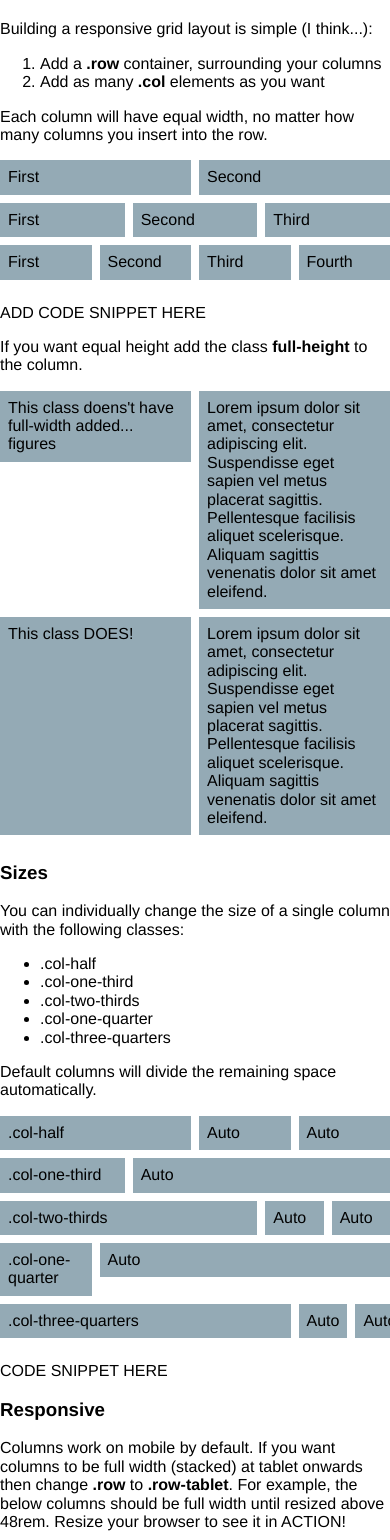
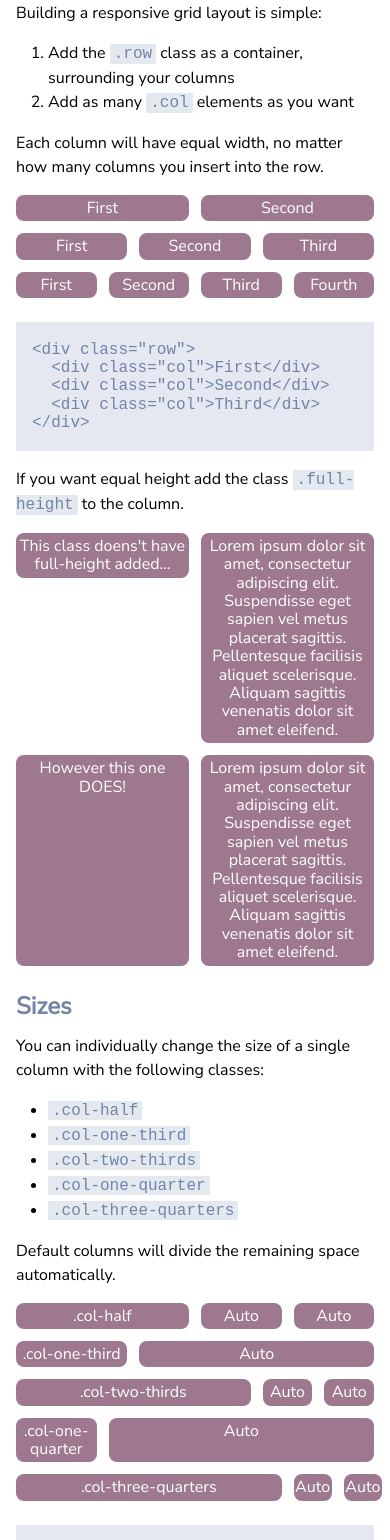
Before and after one commit to Makezi/not-another-grid, a website built with webpack: page src/index.html in a window 390 px wide. Shown: the part 147-1687 px from the top of the page. Built offline with nearby package versions, Linux system fonts and the light colour scheme.

Commit message:
Apply more styling polish

```diff
--- a/src/index.html
+++ b/src/index.html
@@ -4,229 +4,262 @@
   <meta charset="UTF-8">
   <meta name="viewport" content="width=device-width, initial-scale=1.0">
   <meta http-equiv="X-UA-Compatible" content="ie=edge">
-  <title>Not Another Grid!</title>
+  <link href="https://fonts.googleapis.com/css?family=Nunito+Sans" rel="stylesheet">
+  <title>Not Another Grid</title>
 </head>
 <body>
 
-  <header>
-    <div class="container-fluid">
-      <h1>NOT ANOTHER GRID</h1>
-      <h2>A grid made using CSS flexbox</h2>
+  <header class="header">
+    <div class="container">
+      <h1 class="header__title">Not Another Grid</h1>
+      <h2 class="header__subtitle">Just another CSS grid made using flexbox</h2>
     </div>
   </header>
 
-  <main>
+  <main class="content">
     <div class="container">
-      <section>
-        <h3>Basics</h3>
-        <p>Building a responsive grid layout is simple (I think...):</p>
-        <ol>
-          <li>Add a <strong>.row</strong> container, surrounding your columns</li>
-          <li>Add as many <strong>.col</strong> elements as you want</li>
+      <section class="section">
+        <h3 class="section__title">Basics</h3>
+        <p class="section__info">Building a responsive grid layout is simple:</p>
+
+        <ol class="section__list">
+          <li class="section__list--item">Add the <code class="code">.row</code> class as a container, surrounding your columns</li>
+          <li class="section__list--item">Add as many <code class="code">.col</code> elements as you want</li>
         </ol>
-        <p>Each column will have equal width, no matter how many columns you insert into the row.</p>
 
+        <p class="section__info">Each column will have equal width, no matter how many columns you insert into the row.</p>
+        <div class="griddemo">
             <div class="row">
               <div class="col">
-            <div class="info">First</div>
+                <div class="griddemo__col">First</div>
               </div>
               <div class="col">
-            <div class="info">Second</div>
+                <div class="griddemo__col">Second</div>
               </div>
             </div>
 
             <div class="row">
               <div class="col">
-            <div class="info">First</div>
+                <div class="griddemo__col">First</div>
               </div>
               <div class="col">
-            <div class="info">Second</div>
+                <div class="griddemo__col">Second</div>
               </div>
               <div class="col">
-            <div class="info">Third</div>
+                <div class="griddemo__col">Third</div>
               </div>
             </div>
 
             <div class="row">
               <div class="col">
-            <div class="info">First</div>
+                <div class="griddemo__col">First</div>
               </div>
               <div class="col">
-            <div class="info">Second</div>
+                <div class="griddemo__col">Second</div>
               </div>
               <div class="col">
-            <div class="info">Third</div>
+                <div class="griddemo__col">Third</div>
               </div>
               <div class="col">
-            <div class="info">Fourth</div>
+                <div class="griddemo__col">Fourth</div>
               </div>
             </div>
+<pre class="griddemo__pre">
+<code>
+&lt;div class="row"&gt;
+  &lt;div class="col"&gt;First&lt;/div&gt;
+  &lt;div class="col"&gt;Second&lt;/div&gt;
+  &lt;div class="col"&gt;Third&lt;/div&gt;
+&lt;/div&gt;
+</code>
+</pre>
+        </div>
+        <p class="section__info">If you want equal height add the class <code class="code">.full-height</code> to the column.</p>
 
-        <p>ADD CODE SNIPPET HERE</p>
-
-        <p>If you want equal height add the class <strong>full-height</strong> to the column.</p>
-
+        <div class="griddemo">
           <div class="row">
             <div class="col">
-            <div class="info">This class doens't have full-width added... figures</div>
+              <div class="griddemo__col">This class doens't have full-height added...</div>
             </div>
             <div class="col">
-            <div class="info">Lorem ipsum dolor sit amet, consectetur adipiscing elit. Suspendisse eget sapien vel metus placerat sagittis. Pellentesque facilisis aliquet scelerisque. Aliquam sagittis venenatis dolor sit amet eleifend.</div>
+              <div class="griddemo__col">Lorem ipsum dolor sit amet, consectetur adipiscing elit. Suspendisse eget sapien vel metus placerat sagittis. Pellentesque facilisis aliquet scelerisque. Aliquam sagittis venenatis dolor sit amet eleifend.</div>
             </div>
           </div>
 
           <div class="row">
             <div class="col full-height">
-            <div class="info">This class DOES!</div>
+              <div class="griddemo__col">However this one DOES!</div>
             </div>
             <div class="col full-height">
-            <div class="info">Lorem ipsum dolor sit amet, consectetur adipiscing elit. Suspendisse eget sapien vel metus placerat sagittis. Pellentesque facilisis aliquet scelerisque. Aliquam sagittis venenatis dolor sit amet eleifend.</div>
+              <div class="griddemo__col">Lorem ipsum dolor sit amet, consectetur adipiscing elit. Suspendisse eget sapien vel metus placerat sagittis. Pellentesque facilisis aliquet scelerisque. Aliquam sagittis venenatis dolor sit amet eleifend.</div>
+            </div>
           </div>
         </div>
       </section>
 
-      <section>
-        <h3>Sizes</h3>
-        <p>You can individually change the size of a single column with the following classes:</p>
-        <ul>
-          <li>.col-half</li>
-          <li>.col-one-third</li>
-          <li>.col-two-thirds</li>
-          <li>.col-one-quarter</li>
-          <li>.col-three-quarters</li>
+      <section class="section">
+        <h3 class="section__title">Sizes</h3>
+        <p class="section__info">You can individually change the size of a single column with the following classes:</p>
+
+        <ul class="section__list">
+          <li class="section__list--item"><code class="code">.col-half</code></li>
+          <li class="section__list--item"><code class="code">.col-one-third</code></li>
+          <li class="section__list--item"><code class="code">.col-two-thirds</code></li>
+          <li class="section__list--item"><code class="code">.col-one-quarter</code></li>
+          <li class="section__list--item"><code class="code">.col-three-quarters</code></li>
         </ul>
-        <p>Default columns will divide the remaining space automatically.</p>
 
+        <p class="section__info">Default columns will divide the remaining space automatically.</p>
+
+        <div class="griddemo">
           <div class="row">
-          <div class="col-half">
-            <div class="info">.col-half</div>
+            <div class="col-half full-height">
+              <div class="griddemo__col">.col-half</div>
             </div>
-          <div class="col">
-            <div class="info">Auto</div>
+            <div class="col full-height">
+              <div class="griddemo__col">Auto</div>
             </div>
-          <div class="col">
-            <div class="info">Auto</div>
+            <div class="col full-height">
+              <div class="griddemo__col">Auto</div>
             </div>
           </div>
 
           <div class="row">
-          <div class="col-one-third">
-            <div class="info">.col-one-third</div>
+            <div class="col-one-third full-height">
+              <div class="griddemo__col">.col-one-third</div>
             </div>
-          <div class="col">
-            <div class="info">Auto</div>
+            <div class="col full-height">
+              <div class="griddemo__col">Auto</div>
             </div>
           </div>
 
           <div class="row">
-          <div class="col-two-thirds">
-            <div class="info">.col-two-thirds</div>
+            <div class="col-two-thirds full-height">
+              <div class="griddemo__col">.col-two-thirds</div>
             </div>
-          <div class="col">
-            <div class="info">Auto</div>
+            <div class="col full-height">
+              <div class="griddemo__col">Auto</div>
             </div>
-          <div class="col">
-            <div class="info">Auto</div>
+            <div class="col full-height">
+              <div class="griddemo__col">Auto</div>
             </div>
           </div>
 
           <div class="row">
-          <div class="col-one-quarter">
-            <div class="info">.col-one-quarter</div>
+            <div class="col-one-quarter full-height">
+              <div class="griddemo__col">.col-one-quarter</div>
             </div>
-          <div class="col">
-            <div class="info">Auto</div>
+            <div class="col full-height">
+              <div class="griddemo__col">Auto</div>
             </div>
           </div>
 
           <div class="row">
-          <div class="col-three-quarters">
-            <div class="info">.col-three-quarters</div>
+            <div class="col-three-quarters full-height">
+              <div class="griddemo__col">.col-three-quarters</div>
             </div>
-          <div class="col">
-            <div class="info">Auto</div>
+            <div class="col full-height">
+              <div class="griddemo__col">Auto</div>
             </div>
-          <div class="col">
-            <div class="info">Auto</div>
+            <div class="col full-height">
+              <div class="griddemo__col">Auto</div>
+            </div>
+          </div>
+        </div>
+<pre class="griddemo__pre">
+<code>
+&lt;div class="row"&gt;
+  &lt;div class="col-two-thirds"&gt;.col-two-thirds&lt;/div&gt;
+  &lt;div class="col"&gt;Auto&lt;/div&gt;
+  &lt;div class="col"&gt;Auto&lt;/div&gt;
+&lt;/div&gt;
+</code>
+</pre>
+      </section>
+
+      <section class="section">
+        <h3 class="section__title">Responsive</h3>
+        <p class="section__info">Columns work on mobile by default. If you want columns to be full width (stacked) at tablet onwards then change <code class="code">.row</code> to <code class="code">.row-tablet</code>. For example, the below columns should be full width until resized above 48rem. Resize your browser to see it in ACTION!</p>
+
+        <div class="griddemo">
+          <div class="row-tablet">
+            <div class="col-half">
+              <div class="griddemo__col">.row-tablet / .col-half</div>
+            </div>
+            <div class="col-half">
+              <div class="griddemo__col">.row-tablet / .col-half</div>
+            </div>
           </div>
         </div>
 
-        <p>CODE SNIPPET HERE</p>
-      </section>
+        <p class="section__info">Again, if you only want columns on desktop (or wide-desktop), you can use either <code class="code">.row-desktop</code> or <code class="code">.row-wide-destkop</code>.</p>
 
-      <section>
-        <h3>Responsive</h3>
-        <p>Columns work on mobile by default. If you want columns to be full width (stacked) at tablet onwards then change <strong>.row</strong> to <strong>.row-tablet</strong>. For example, the below columns should be full width until resized above 48rem. Resize your browser to see it in ACTION!</p>
-
-        <div class="row-tablet">
-          <div class="col-half">
-            <div class="info">.row-tablet / .col-half</div>
-          </div>
-          <div class="col-half">
-            <div class="info">.row-tablet / .col-half</div>
-          </div>
-        </div>
-
-        <p>Again, if you only want columns on desktop (or wide-desktop), you can use either <strong>.row-desktop</strong> or <strong>.row-wide-destkop</strong>.</p>
-
+        <div class="griddemo">
           <div class="row-desktop">
             <div class="col-one-third">
-            <div class="info">.row-desktop / .col-one-third</div>
+              <div class="griddemo__col">.row-desktop / .col-one-third</div>
             </div>
             <div class="col">
-            <div class="info">.row-desktop / Auto</div>
+              <div class="griddemo__col">.row-desktop / Auto</div>
+            </div>
           </div>
         </div>
       </section>
 
-      <section>
-        <h3>Nesting</h3>
-        <p>Rows can be nested within other columns infinitely.</p>
+      <section class="section">
+        <h3 class="section__title">Nesting</h3>
 
+        <p class="section__info">Rows can be nested within other columns infinitely.</p>
+
+        <div class="griddemo">
           <div class="row">
             <div class="col">
-            <div class="info">First</div>
+              <div class="griddemo__col">First</div>
               <div class="row">
                 <div class="col">
-                <div class="info">Nested</div>
+                  <div class="griddemo__col">Nested</div>
                 </div>
                 <div class="col">
-                <div class="info">Nested</div>
+                  <div class="griddemo__col">Nested</div>
+                </div>
               </div>
             </div>
           </div>
         </div>
       </section>
 
-      <section>
-        <h3>Alignment</h3>
-        <p>Columns can be aligned with the use of <strong>.align-top</strong>, <strong>.align-bottom</strong> and <strong>.align-center</strong>.</p>
+      <section class="section">
+        <h3 class="section__title">Alignment</h3>
 
+        <p class="section__info">Columns can be aligned with the use of <code class="code">.align-top</code>, <code class="code">.align-bottom</code> and <code class="code">.align-center</code>.</p>
+
+        <div class="griddemo">
           <div class="row">
             <div class="col align-top">
-            <div class="info">The column is top-aligned</div>
+              <div class="griddemo__col">The column is top-aligned</div>
             </div>
             <div class="col">
-            <div class="info">Pellentesque in vehicula velit. Nam odio elit, tristique in consequat a, eleifend sed augue. Maecenas malesuada mollis odio, sit amet pretium tortor accumsan aliquam.</div>
+              <div class="griddemo__col">Pellentesque in vehicula velit. Nam odio elit, tristique in consequat a, eleifend sed augue. Maecenas malesuada mollis odio, sit amet pretium tortor accumsan aliquam.</div>
             </div>
             <div class="col align-center">
-            <div class="info">The column is top-aligned</div>
+              <div class="griddemo__col">The column is top-aligned</div>
             </div>
             <div class="col align-bottom">
-            <div class="info">The column is top-aligned</div>
+              <div class="griddemo__col">The column is top-aligned</div>
+            </div>
           </div>
         </div>
       </section>
 
-      <section>
-        <p>You can view the <a href="">full source</a> of this demo at Github.</p>
+      <section class="section">
+        <p class="section__info">You can view the full <a href="/">source</a> for this grid demo on Github.</p>
       </section>
     </div>
   </main>
 
-  <footer>
-    <div class="container-fluid">
-      <p>Created by Marko Djordjevic.</p>
+  <footer class="footer">
+    <div class="container">
+      <p class="footer__info">Created by <a href="/">Marko Djordjevic</a></p>
     </div>
   </footer>
 </body>
--- a/src/scss/_variables.scss
+++ b/src/scss/_variables.scss
@@ -1,10 +1,15 @@
-$gutter: 0.5rem; // 12px
+$gutter: 0.75rem; // 12px
 
-$primary-color: rgba(112, 142, 157, 0.75);
-$secondary-color: rgb(244, 243, 241);
+// Color palette
+$light-pinkpurple: rgba(158, 120, 143, 1);
+$light-bluegrey: rgba(169, 179, 206, 1);
+$light-white: rgba(254, 255, 254, 1);
+$medium-bluepurple: rgba(114, 132, 168, 1);
+$dark-bluetint: rgba(71, 73, 84, 1);
+$highlight-color: rgba($light-bluegrey, 0.3);
 
-$font-family: Helvetica;
-$font-size: 0.5rem; // 16px
+$font-family: 'Nunito Sans', sans-serif;
+$line-height: 1.5rem;
 
 $break-tablet: 48rem; // 768px
 $break-desktop: 62rem; // 992px
--- a/src/scss/base/_base.scss
+++ b/src/scss/base/_base.scss
@@ -1,5 +1,6 @@
 html {
   box-sizing: border-box;
+  background-color: $light-white;
 }
 
 *,
--- /dev/null
+++ b/src/scss/components/_code.scss
@@ -0,0 +1,5 @@
+.code {
+  background-color: $highlight-color;
+  color: $medium-bluepurple;
+  padding: 0.05rem 0.25rem;
+}
--- a/src/scss/components/_components-dir.scss
+++ b/src/scss/components/_components-dir.scss
@@ -1,3 +1,8 @@
 @import "container";
 @import "grid";
-@import "info";
+@import "header";
+@import "content";
+@import "section";
+@import "footer";
+@import "code";
+@import "griddemo";
--- /dev/null
+++ b/src/scss/components/_content.scss
@@ -0,0 +1,3 @@
+.content {
+  padding: 0 1rem;
+}
--- /dev/null
+++ b/src/scss/components/_griddemo.scss
@@ -0,0 +1,25 @@
+.griddemo {
+  margin-top: 1rem;
+
+  &__col {
+    background-color: $light-pinkpurple;
+    color: $light-white;
+    text-align: center;
+    padding: 0.25rem 0.1rem;
+    border-radius: 0.5rem;
+
+    @include tablet {
+      padding: 0.5rem 0.25rem;
+    }
+  }
+
+  &__pre {
+    background-color: $highlight-color;
+    color: $medium-bluepurple;
+    padding-left: 1rem;
+    font-size: 1rem;
+    overflow: auto;
+    overflow-y: hidden;
+    margin: 0.75rem 0 0 0;
+  }
+}
--- /dev/null
+++ b/src/scss/components/_header.scss
@@ -0,0 +1,33 @@
+.header {
+  background-color: $dark-bluetint;
+  color: $light-white;
+  padding: 1.25rem 0;
+
+  &__title {
+    font-size: 2rem;
+    text-align: center;
+
+    @include tablet {
+      font-size: 2.5rem;
+      text-align: left;
+      padding-left: 1rem;
+    }
+  }
+
+  &__subtitle {
+    font-size: 0.8rem;
+    text-align: center;
+    margin-top: 0.25rem;
+
+    @include tablet {
+      font-size: 1.025rem;
+      text-align: left;
+      padding-left: 1rem;
+      margin-top: 0.5rem;
+    }
+  }
+
+  @include tablet {
+    padding: 1.75rem 0;
+  }
+}
--- a/src/scss/components/_info.scss
+++ /dev/null
@@ -1,4 +0,0 @@
-.info {
-  padding: 0.5rem;
-  background-color: $primary-color;
-}
--- /dev/null
+++ b/src/scss/components/_section.scss
@@ -0,0 +1,27 @@
+.section {
+  &__title {
+    font-size: 1.5rem;
+    margin-top: 1rem;
+    color: $medium-bluepurple;
+
+    @include tablet {
+      font-size: 1.75rem;
+
+    }
+  }
+
+  & * a {
+    color: $medium-bluepurple;
+    text-decoration: underline;
+    cursor: pointer;
+  }
+
+  &__info {
+    font-size: 1rem;
+    margin-top: 1rem;
+  }
+
+  &__list {
+    padding-left: 2rem;
+  }
+}
```
Also changed, not shown: src/scss/base/_typography.scss (+13 -0 lines), src/scss/components/_footer.scss (added, +13 -0 lines). Lines whose indentation alone changed are shown as unchanged.
